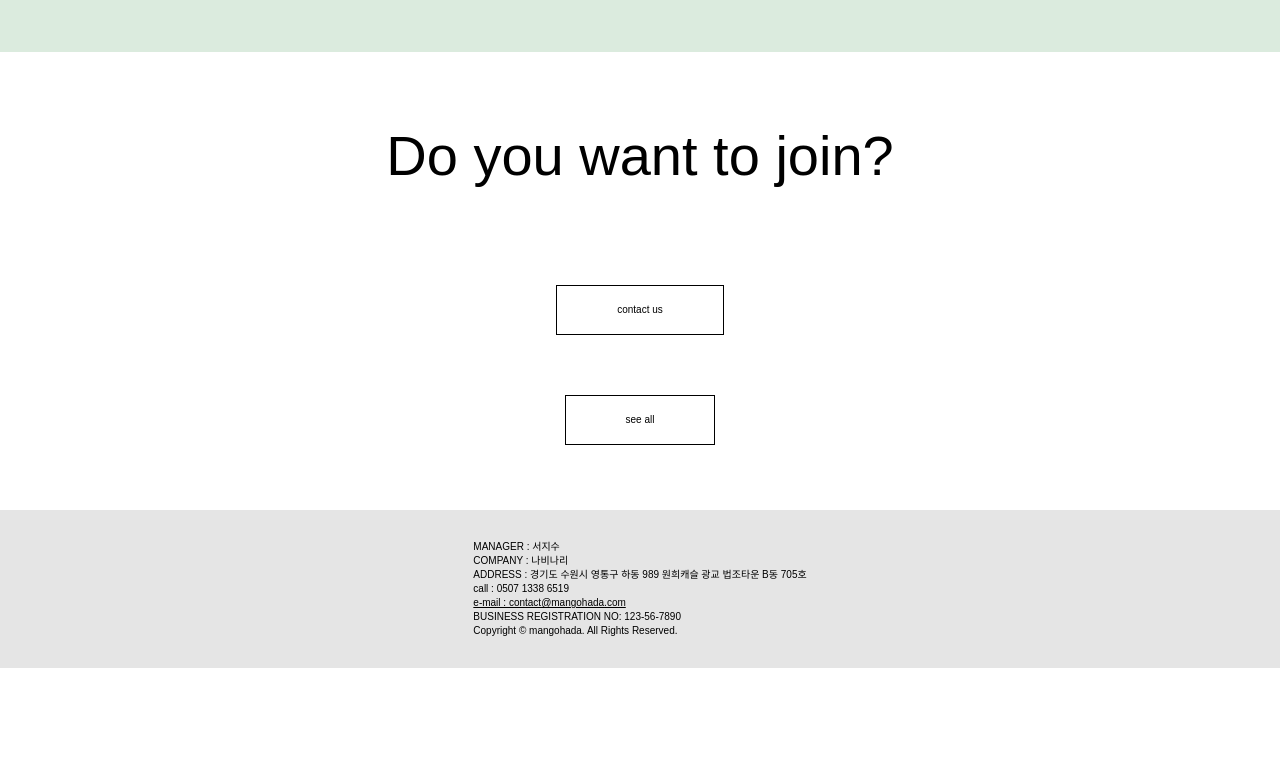
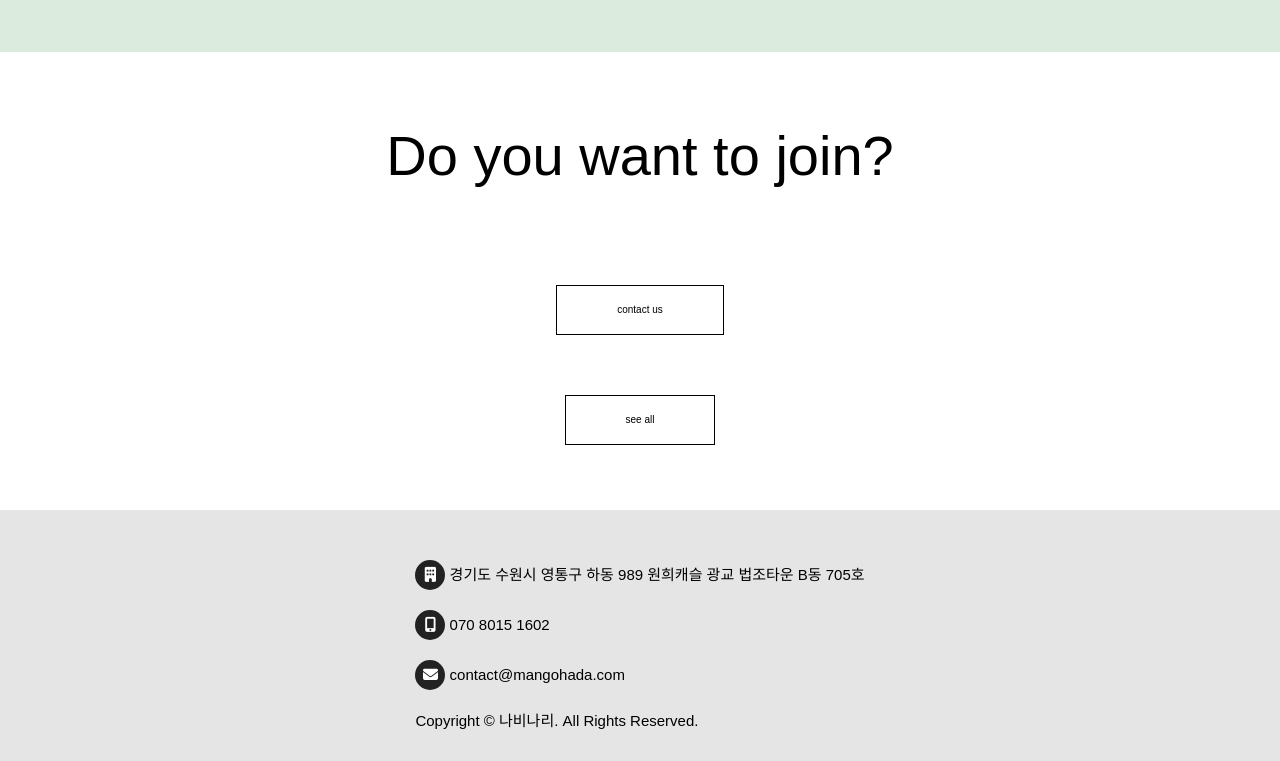
Before and after one commit to k-m-jin/mangohada2, a website: page index.html in a window 1280 px wide. Shown: the part 2643-3404 px from the top of the page. Before the commit the page ends 3311 px from the top, so only its background shows below. Drawn offline with Linux system fonts and the light colour scheme; a web font is replaced by a local one.

Commit message:
footer20210202

```diff
--- a/index.html
+++ b/index.html
@@ -119,15 +119,19 @@
 
 
       <footer id="contact_here" class="footer">
-        <ul class="info">
-          <li>MANAGER : 서지수<span class="span_sty"></a></span></li>
-          <li><span class="company_name">COMPANY : 나비나리</span></li>
-          <li>ADDRESS : 경기도 수원시 영통구 하동 989 원희캐슬 광교 법조타운 B동 705호</li>
-          <li><span class="call">call : 0507 1338 6519 </span></li>
-          <li><span class="email"><a href="mailto:contact@mangohada.com">e-mail : contact@mangohada.com </a></span></li>
-          <li>BUSINESS REGISTRATION NO: 123-56-7890<span class="business_info"></span></li>
-          <li>Copyright &copy; mangohada. All Rights Reserved.</li>
-        </ul>
+        <div class="footer_main">
+          <div class="footer_left">
+
+          </div>
+          <div class="footer_right">
+            <ul class="info">
+              <li><i class="fas fa-building"></i> 경기도 수원시 영통구 하동 989 원희캐슬 광교 법조타운 B동 705호</a></li>
+              <li><a href="tel:070-8015-1602"><i class="fas fa-mobile-alt"></i> 070 8015 1602</a></li>
+              <li><a href="mailto:contact@mangohada.com"><i class="fas fa-envelope"></i> contact@mangohada.com </a></li>
+              <li>Copyright &copy; 나비나리. All Rights Reserved.</li>
+            </ul>
+          </div>
+      </div>
       </footer>
   </body>
 </html>
--- a/src/scss/styles.scss
+++ b/src/scss/styles.scss
@@ -341,6 +341,32 @@ a {
   background-color: rgba(209, 209, 209, 0.562);
   font-size: 1rem;
   .info {
+    width: 100%;
+    font-size: 1.5rem;
     list-style-type: none;
+    text-align: left;
+    li{
+      padding-top: 2rem;
+    }
+    a {
+    text-decoration: none;
+    &:hover{
+      color: #e4c464;
+      }
+    }
+    .fas {
+      color: white;
+      width: 3rem;
+      height: 3rem;
+      background:#222;
+      line-height: 3rem;
+      text-align: center;
+      border-radius: 50%;
+      transition: 0.3s;
+      // &:hover{
+      //   background: #e4c464;
+      // }
+    }
+
   }
 }
```
Also changed, not shown: dist/css/styles.css.
